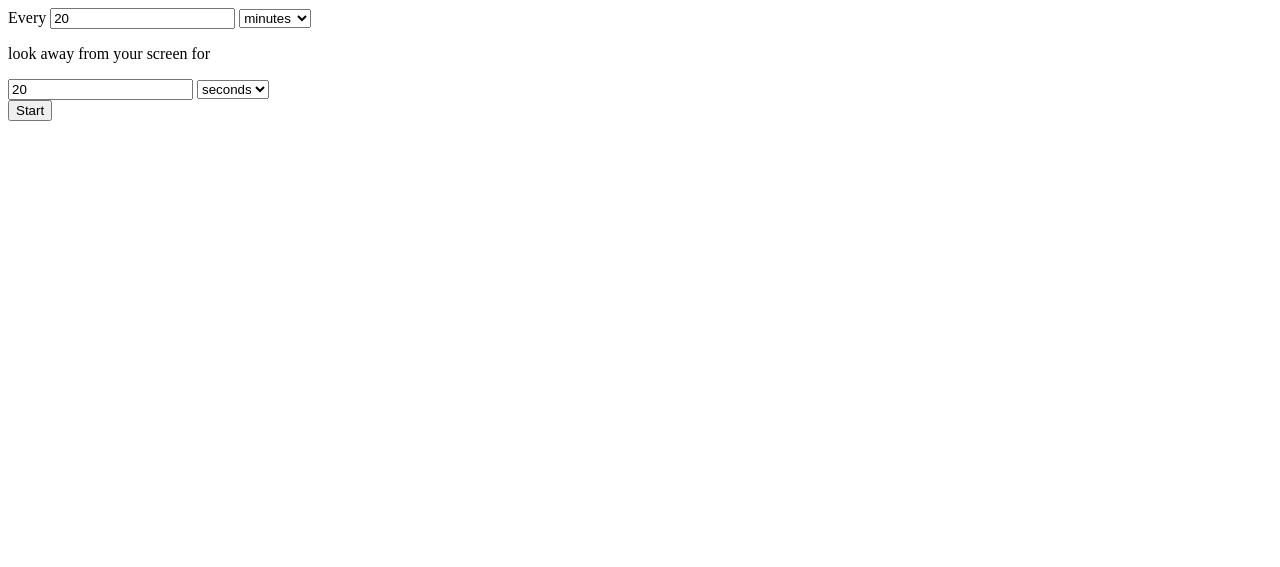
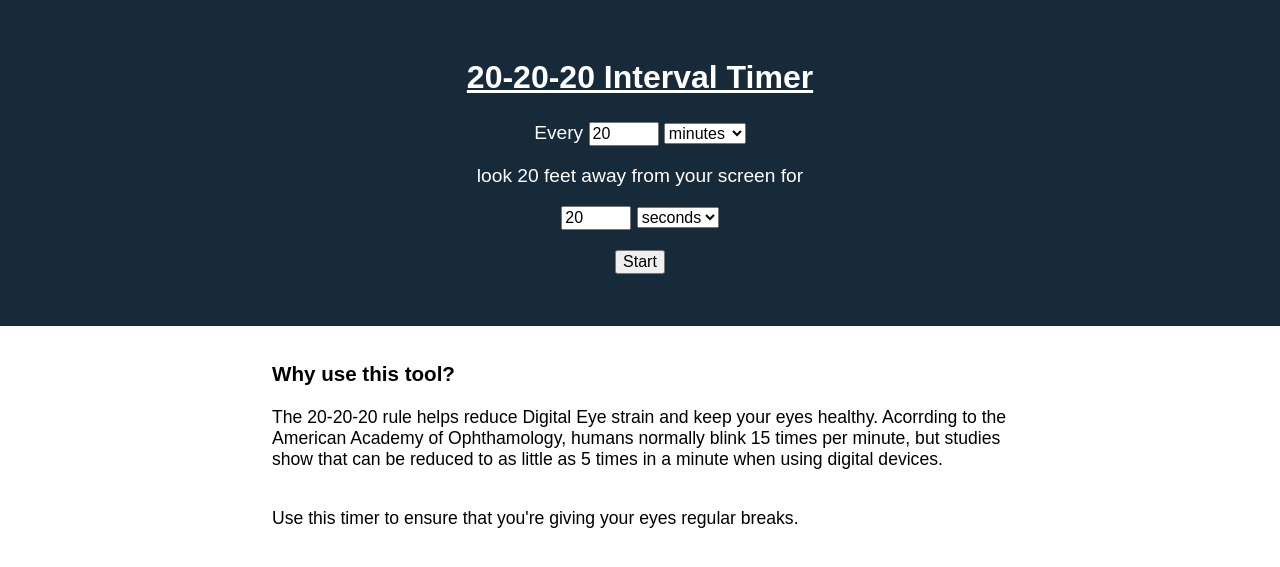
Before and after one commit to Districtfine/20-20-20, a plain HTML site: page index.html in a window 1280 px wide. Drawn offline with Linux system fonts and the light colour scheme.

Commit message:
Create first version of styling

```diff
--- a/index.html
+++ b/index.html
@@ -1,31 +1,53 @@
 <!DOCTYPE html>
 <html>
+
 <head>
   <meta charset="utf-8">
   <title>My test page</title>
   <script src="scripts/index.js" type="module" defer></script>
+  <link rel="stylesheet" href="styles/index.css">
+  <link href="https://fonts.googleapis.com/icon?family=Material+Icons" rel="stylesheet">
 </head>
+
 <body>
-    <form id="timeSelector" action="./working.html" method="GET">
+  <header>
+    <form id="time-selector" action="./working.html" method="GET">
+      <h2>
+        <u>20-20-20 Interval Timer</u>
+      </h2>
       Every
-      <input type="number" id='first_timeval' name='first_timeval' value="20"/>
+      <input type="number" id='first_timeval' name='first_timeval' value="20" max="120" />
       <select id='first_timeunit' name="first_timeunit">
         <option value='minutes'>minutes</option>
         <option value='seconds'>seconds</option>
-        <option value='hours'>hours</option>
       </select>
 
-      <p>look away from your screen for</p>
-      <input type="number" id='second_timeval' name="second_timeval" value="20"/>
+      <p>look 20 feet away from your screen for</p>
 
+      <input type="number" id='second_timeval' name="second_timeval" value="20" max="120" />
       <select id='second_timeunit' name="second_timeunit">
         <option value='seconds'>seconds</option>
         <option value='minutes'>minutes</option>
-        <option value='hours'>hours</option>
       </select>
       </br>
       <input type="submit" value="Start" id='submit'>
     </form>
+  </header>
+  <main>
+    <h3>
+      Why use this tool?
+    </h3>
+    <p id='first-para'>
+      The 20-20-20 rule helps reduce Digital Eye strain and keep your eyes healthy. Acorrding to the American Academy of
+      Ophthamology, humans normally blink 15 times per minute, but studies show that can be reduced to as little as 5
+      times in a minute when using digital devices.
+    </p>
+    </br>
+    <p>
+      Use this timer to ensure that you're giving your eyes regular breaks.
+    </p>
+  </main>
 
 </body>
+
 </html>
--- /dev/null
+++ b/styles/index.css
@@ -0,0 +1,58 @@
+#time-selector{
+   margin-top: 1em;
+   margin-bottom: 1em;
+   font-size: 1.2rem;
+   color: white;
+}
+#time-selector h2{
+   font-family: 'Montserrat', sans-serif;
+   color: white;
+   font-size: 2rem;
+}
+
+body{
+   margin: 0;
+   padding: 0;
+}
+
+input{
+   width: 70px;
+}
+
+input, select{
+   box-sizing: border-box;
+   font-family: 'Montserrat', sans-serif;
+   font-size: 1rem;
+}
+
+#submit{
+   font-family: 'Montserrat', sans-serif;
+   box-sizing: border-box;
+   height: auto;
+   width: auto;
+   margin-top: 20px;
+}
+
+header {
+   font-family: 'Montserrat', sans-serif;
+   text-align: center;
+   padding: 2em;
+   background-color: #172A3A;
+}
+
+main {
+   font-family: 'Montserrat', sans-serif;
+   text-align: left;
+   margin: 0 20% auto 20%;
+   font-size: 1.1rem;
+   background-color: white;
+   padding: 1rem;
+}
+
+#first-para{
+   margin: 0;
+}
+
+main p{
+   color: black;
+}
--- a/styles/style.css
+++ b/styles/working.css
@@ -4,9 +4,18 @@
   --timer-width: 500px;
 }
 
+body{
+  margin: 0;
+  padding: 0;
+  background: #172A3A;
+  font-family: 'Courier Prime', monospace;
+  color: white;
+}
+
 /* Sets the containers height and width */
 .base-timer {
   position: relative;
+  margin: auto auto auto auto;
   width: var(--timer-width);
   height: var(--timer-height);
  }
@@ -34,7 +43,7 @@
   /* Keep the label aligned to the top */
   top: 0;
 
-  /* Create a flexible box that centers content vertically and horizontally */
+  /* Create a grid centers content vertically and horizontally */
   display: grid;
   grid-template-rows: 1fr 1fr 1fr;
   grid-template-columns: 1fr 1fr 1fr;
@@ -42,7 +51,7 @@
 
 #current-interval{
   grid-column: 2 / 3;
-  font-size: 30px;
+  font-size: 35px;
   text-align: center;
   margin: 40% auto auto auto;
 }
@@ -85,15 +94,17 @@
 }
 
 .timer-controls button {
-    border: none;
+    box-sizing: border-box;
+    padding:1px;
+    border: 2px solid white;
     border-radius: 20%;
     margin: 40% auto auto auto;
     width: 40px;
     height: 40px;
-    background: #0069ed;
+    background: #172A3A;
     color: #ffffff;
     cursor: pointer;
-    text-align: center;
+    /* text-align: center; */
     transition: background 250ms ease-in-out,
                 transform 150ms ease;
     -webkit-appearance: none;
```
Also changed, not shown: TODO.md (+6 -5 lines), working.html (+7 -8 lines). Lines whose indentation alone changed are shown as unchanged.
